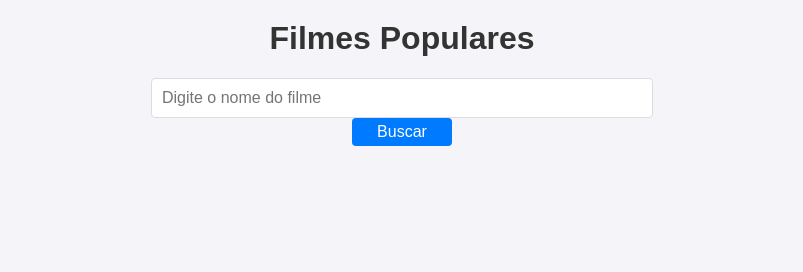
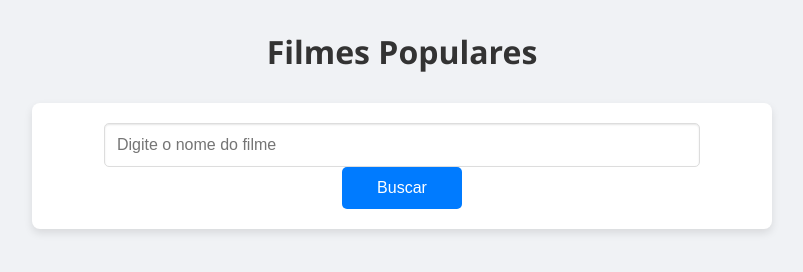
Before and after one commit to ALVESROMULO/listadefilmes, a plain HTML site: page index.html in a window 1280 px wide. Shown: the whole page, without its empty margins (238-1041 px from the left). Drawn offline with Linux system fonts and the light colour scheme; no server answers.

Commit message:
Update style.css

```diff
--- a/style.css
+++ b/style.css
@@ -1,52 +1,58 @@
-/* Estilos gerais para o corpo da página */
 body {
-    font-family: Arial, sans-serif;
-    background-color: #f4f4f9;
+    font-family: 'Segoe UI', Tahoma, Geneva, Verdana, sans-serif;
+    background-color: #f0f2f5;
     color: #333;
     margin: 0;
     padding: 0;
     text-align: center;
   }
 
-  /* Estilo para o título principal */
+
   h1 {
-    margin-top: 20px;
+    margin-top: 30px;
+    font-size: 2em;
     color: #333;
   }
 
-  /* Estilo para o formulário de pesquisa */
+
   #formulario {
-    margin: 20px auto;
-    max-width: 600px;
-    padding: 0 20px;
+    margin: 30px auto;
+    max-width: 700px;
+    padding: 20px;
+    background-color: #fff;
+    border-radius: 8px;
+    box-shadow: 0 4px 8px rgba(0,0,0,0.1);
   }
 
-  /* Estilo para o campo de pesquisa */
+
   #pesquisa {
-    padding: 10px;
+    padding: 12px;
     font-size: 16px;
-    width: calc(100% - 120px);
+    width: calc(100% - 130px);
     border: 1px solid #ddd;
-    border-radius: 4px;
+    border-radius: 5px;
+    box-shadow: inset 0 1px 2px rgba(0,0,0,0.1);
   }
 
-  /* Estilo para o botão de envio */
+
   input[type="submit"] {
-    padding: 10px;
+    padding: 12px;
     font-size: 16px;
-    width: 100px;
+    width: 120px;
     border: none;
-    border-radius: 4px;
+    border-radius: 5px;
     background-color: #007bff;
     color: #fff;
     cursor: pointer;
+    transition: background-color 0.3s ease, transform 0.2s ease;
   }
 
   input[type="submit"]:hover {
     background-color: #0056b3;
+    transform: translateY(-2px);
   }
 
-  /* Estilo para o contêiner de filmes */
+
   #lista_de_personagens {
     display: flex;
     flex-wrap: wrap;
@@ -55,38 +61,29 @@ body {
     padding: 20px;
   }
 
-  /* Estilo para cada item de filme */
+
   #lista_de_personagens div {
     border: 1px solid #ddd;
-    padding: 10px;
+    padding: 15px;
     border-radius: 8px;
-    width: 200px;
+    width: 220px;
     background-color: #fff;
+    text-align: center;
+    box-shadow: 0 2px 4px rgba(0,0,0,0.1);
   }
 
-#lista_de_personagens {
-    display: flex;
-    flex-wrap: wrap;
-    gap: 10px;
+
+  img {
+    border-radius: 8px;
+    max-width: 100%;
+    height: auto;
   }
-  #lista_de_personagens div {
-    border: 1px solid #ccc;
+
+
+  input[type="text"] {
     padding: 10px;
+    font-size: 16px;
+    border: 1px solid #ddd;
     border-radius: 5px;
-    width: 200px;
-    text-align: center;
+    box-shadow: inset 0 1px 2px rgba(0,0,0,0.1);
   }
-  img {
-    border-radius: 5px;
-  }
-  #formulario {
-    margin-bottom: 20px;
-  }
-  input[type="text"] {
-    padding: 5px;
-    font-size: 16px;
-  }
-  input[type="submit"] {
-    padding: 5px 10px;
-    font-size: 16px;
-  }
```
Lines whose indentation alone changed are shown as unchanged.
